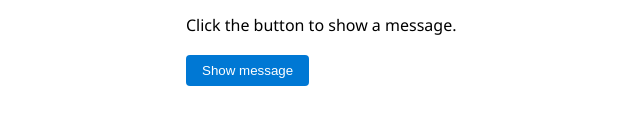
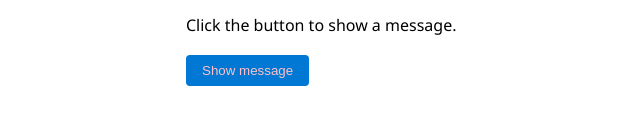
Before and after one commit to Himanshupri206/localrepos, a plain HTML site: page localrepos/index.html in a window 1280 px wide. Shown: the part 158-282 px from the top of the page, 4-644 px from the left. Drawn offline with Linux system fonts and the light colour scheme.

Commit message:
change color

```diff
--- a/localrepos/index.html
+++ b/localrepos/index.html
@@ -7,7 +7,7 @@
     <style>
         body { font-family: Segoe UI, Roboto, Arial, sans-serif; max-width: 900px; margin: 2rem auto; padding: 0 1rem; line-height: 1.6; }
         header { border-bottom: 1px solid #eee; margin-bottom: 1rem; padding-bottom: 0.5rem; }
-        button { background: #0078d4; color: #fff; border: none; padding: .5rem 1rem; border-radius: 4px; cursor: pointer; }
+        button { background: #0078d4; color:pink; border: none; padding: .5rem 1rem; border-radius: 4px; cursor: pointer; }
     </style>
 </head>
 <body>
```
